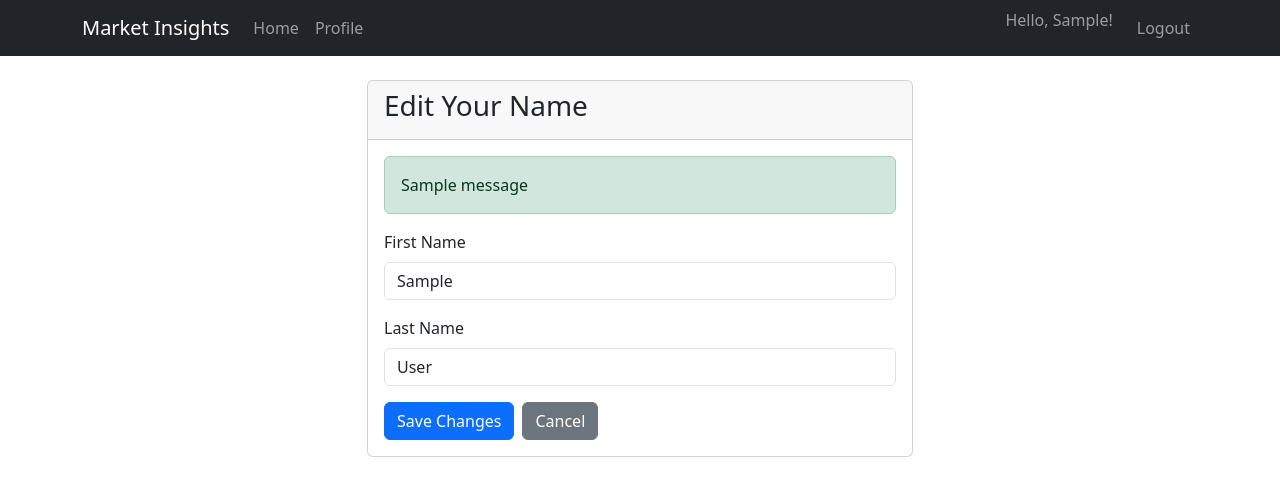
After one commit to denizburduroglu/MarketInsight, a Django app: page /profile/edit/ in a window 1280 px wide. The commit adds this page. Shown: the top 496 px of the page. Run offline with Django 5.2, Linux system fonts and the light colour scheme; a user stored in the database is signed in; tables that the repository leaves empty hold one stand-in row (values such as "Sample post"); one stand-in notice (Sample message) is shown.

Commit message:
Add user authentication system with registration, login, logout, profile, and profile editing features.

```diff
--- a/insights/urls.py
+++ b/insights/urls.py
@@ -1,6 +1,12 @@
 from django.urls import path
+from django.contrib.auth import views as auth_views
 from . import views
 
 urlpatterns = [
     path('', views.home, name='home'),
+    path('register/', views.register, name='register'),
+    path('login/', views.user_login, name='login'),
+    path('logout/', auth_views.LogoutView.as_view(), name='logout'),
+    path('profile/', views.profile, name='profile'),
+    path('profile/edit/', views.edit_profile, name='edit_profile'),
 ]
--- a/insights/views.py
+++ b/insights/views.py
@@ -1,4 +1,96 @@
-from django.shortcuts import render
+from django.shortcuts import render, redirect
+from django.contrib.auth import authenticate, login
+from django.contrib.auth.models import User
+from django.contrib.auth.decorators import login_required
+from django.contrib import messages
+from django import forms
+
+class RegisterForm(forms.Form):
+    first_name = forms.CharField(max_length=30, required=True)
+    last_name = forms.CharField(max_length=30, required=True)
+    email = forms.EmailField(required=True)
+    password = forms.CharField(widget=forms.PasswordInput, required=True)
+    confirm_password = forms.CharField(widget=forms.PasswordInput, required=True)
+
+    def clean(self):
+        cleaned_data = super().clean()
+        password = cleaned_data.get('password')
+        confirm_password = cleaned_data.get('confirm_password')
+        email = cleaned_data.get('email')
+
+        if password and confirm_password and password != confirm_password:
+            raise forms.ValidationError("Passwords don't match")
+
+        if email and User.objects.filter(email=email).exists():
+            raise forms.ValidationError("Email already exists")
+
+        return cleaned_data
+
+class LoginForm(forms.Form):
+    email = forms.EmailField(required=True)
+    password = forms.CharField(widget=forms.PasswordInput, required=True)
+
+class ProfileForm(forms.ModelForm):
+    class Meta:
+        model = User
+        fields = ['first_name', 'last_name']
 
 def home(request):
     return render(request, 'home.html')
+
+def register(request):
+    if request.method == 'POST':
+        form = RegisterForm(request.POST)
+        if form.is_valid():
+            # Create user with email as username
+            user = User.objects.create_user(
+                username=form.cleaned_data['email'],
+                email=form.cleaned_data['email'],
+                first_name=form.cleaned_data['first_name'],
+                last_name=form.cleaned_data['last_name'],
+                password=form.cleaned_data['password']
+            )
+            messages.success(request, f'Account created for {user.first_name}!')
+            login(request, user)
+            return redirect('profile')
+    else:
+        form = RegisterForm()
+    return render(request, 'registration/register.html', {'form': form})
+
+def user_login(request):
+    if request.method == 'POST':
+        form = LoginForm(request.POST)
+        if form.is_valid():
+            email = form.cleaned_data['email']
+            password = form.cleaned_data['password']
+
+            # Authenticate using email (which is stored as username)
+            try:
+                user = User.objects.get(email=email)
+                user = authenticate(request, username=user.username, password=password)
+                if user:
+                    login(request, user)
+                    return redirect('profile')
+                else:
+                    messages.error(request, 'Invalid email or password')
+            except User.DoesNotExist:
+                messages.error(request, 'Invalid email or password')
+    else:
+        form = LoginForm()
+    return render(request, 'registration/login.html', {'form': form})
+
+@login_required
+def profile(request):
+    return render(request, 'registration/profile.html')
+
+@login_required
+def edit_profile(request):
+    if request.method == 'POST':
+        form = ProfileForm(request.POST, instance=request.user)
+        if form.is_valid():
+            form.save()
+            messages.success(request, 'Your name has been updated!')
+            return redirect('profile')
+    else:
+        form = ProfileForm(instance=request.user)
+    return render(request, 'registration/edit_profile.html', {'form': form})
--- a/templates/base.html
+++ b/templates/base.html
@@ -18,12 +18,28 @@
                     <li class="nav-item">
                         <a class="nav-link" href="{% url 'home' %}">Home</a>
                     </li>
-                    <li class="nav-item">
-                        <a class="nav-link" href="#">Dashboard</a>
-                    </li>
-                    <li class="nav-item">
-                        <a class="nav-link" href="#">Analytics</a>
-                    </li>
+                    {% if user.is_authenticated %}
+                        <li class="nav-item">
+                            <a class="nav-link" href="{% url 'profile' %}">Profile</a>
+                        </li>
+                    {% endif %}
+                </ul>
+                <ul class="navbar-nav">
+                    {% if user.is_authenticated %}
+                        <li class="nav-item">
+                            <span class="navbar-text me-3">Hello, {{ user.first_name }}!</span>
+                        </li>
+                        <li class="nav-item">
+                            <a class="nav-link" href="{% url 'logout' %}">Logout</a>
+                        </li>
+                    {% else %}
+                        <li class="nav-item">
+                            <a class="nav-link" href="{% url 'login' %}">Login</a>
+                        </li>
+                        <li class="nav-item">
+                            <a class="nav-link" href="{% url 'register' %}">Register</a>
+                        </li>
+                    {% endif %}
                 </ul>
             </div>
         </div>
--- /dev/null
+++ b/templates/registration/edit_profile.html
@@ -0,0 +1,50 @@
+{% extends 'base.html' %}
+
+{% block title %}Edit Profile - Market Insights{% endblock %}
+
+{% block content %}
+<div class="row justify-content-center">
+    <div class="col-md-6">
+        <div class="card">
+            <div class="card-header">
+                <h3>Edit Your Name</h3>
+            </div>
+            <div class="card-body">
+                {% if messages %}
+                    {% for message in messages %}
+                        <div class="alert alert-{{ message.tags }}">
+                            {{ message }}
+                        </div>
+                    {% endfor %}
+                {% endif %}
+                <form method="post">
+                    {% csrf_token %}
+                    <div class="mb-3">
+                        <label for="{{ form.first_name.id_for_label }}" class="form-label">First Name</label>
+                        {{ form.first_name }}
+                    </div>
+                    <div class="mb-3">
+                        <label for="{{ form.last_name.id_for_label }}" class="form-label">Last Name</label>
+                        {{ form.last_name }}
+                    </div>
+                    {% if form.errors %}
+                        <div class="alert alert-danger">
+                            {{ form.errors }}
+                        </div>
+                    {% endif %}
+                    <div class="d-grid gap-2 d-md-flex">
+                        <button type="submit" class="btn btn-primary">Save Changes</button>
+                        <a href="{% url 'profile' %}" class="btn btn-secondary">Cancel</a>
+                    </div>
+                </form>
+            </div>
+        </div>
+    </div>
+</div>
+
+<script>
+document.querySelectorAll('input').forEach(input => {
+    input.classList.add('form-control');
+});
+</script>
+{% endblock %}
```
Also changed, not shown: templates/registration/login.html (added, +52 -0 lines), templates/registration/profile.html (added, +38 -0 lines), templates/registration/register.html (added, +64 -0 lines).
